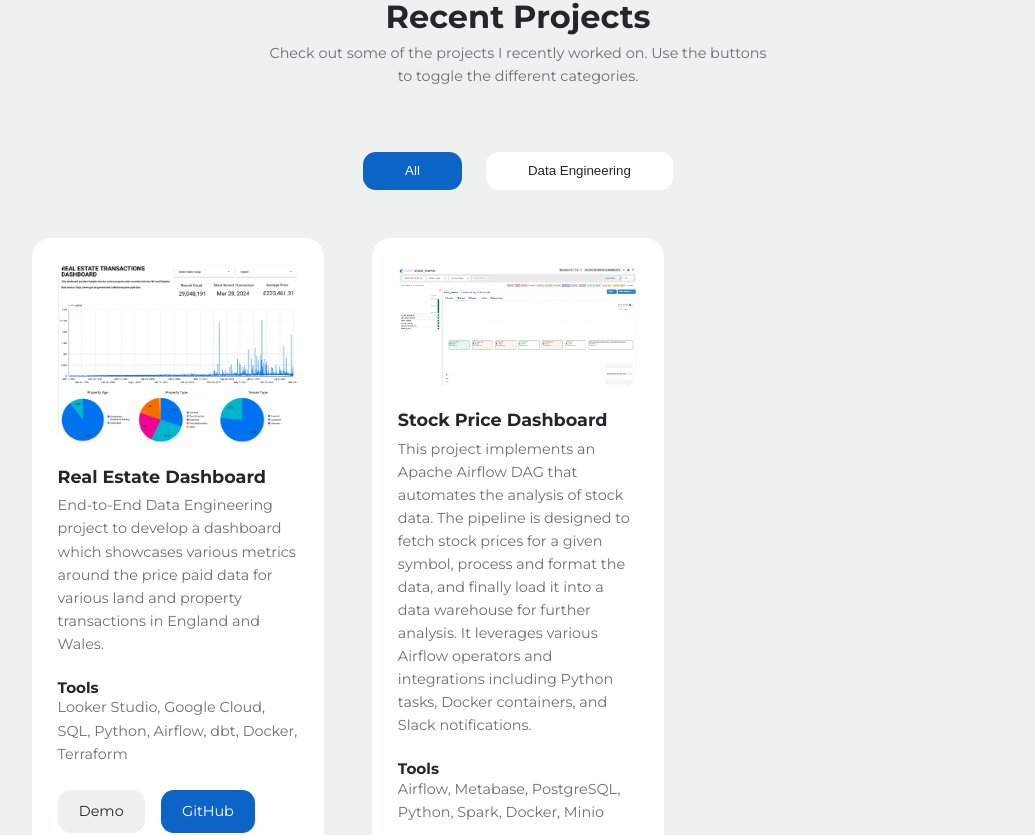
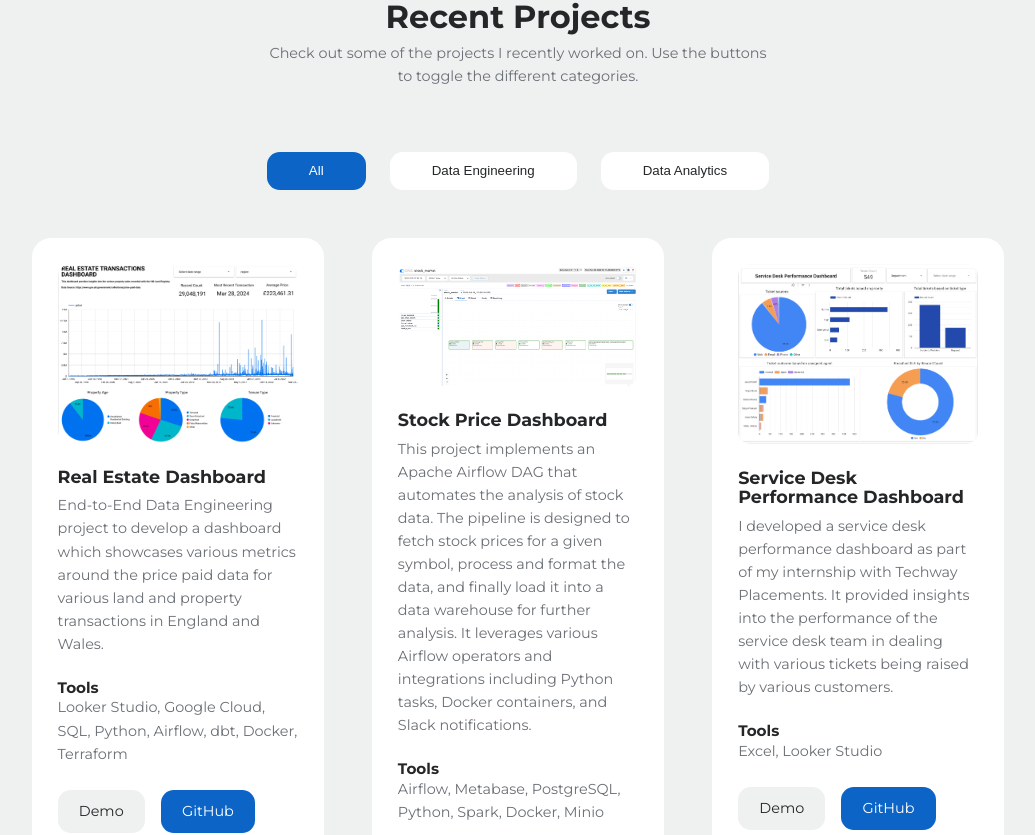
Before and after one commit to KenImade/portfolio_website, a React (Create React App) app: page / in a window 1280 px wide. Shown: the part 2826-3661 px from the top of the page, without its empty margins (122-1157 px from the left). Built offline with nearby package versions, Linux system fonts and the light colour scheme.

Commit message:
added service desk project

```diff
--- a/src/sections/portfolio/data.js
+++ b/src/sections/portfolio/data.js
@@ -1,5 +1,6 @@
 import realEstateDashboardImage from '../../assets/real_estate_dashboard.jpg';
 import stockMarketDagImage from '../../assets/stockMarketDAG.png';
+import serviceDeskImage from '../../assets/service_desk_dashboard.png';
 
 const data = [
     {
@@ -22,6 +23,16 @@ const data = [
         demo: "https://github.com/KenImade/stock_market_pipeline",
         github: "https://github.com/KenImade/stock_market_pipeline"
     },
+    {
+        id: 3,
+        category: 'data analytics',
+        image: serviceDeskImage,
+        title: "Service Desk Performance Dashboard",
+        desc: "I developed a service desk performance dashboard as part of my internship with Techway Placements. It provided insights into the performance of the service desk team in dealing with various tickets being raised by various customers.",
+        tools: ['Excel','Looker Studio'],
+        demo: "https://lookerstudio.google.com/s/pTsoz1HuqbE",
+        github: "https://lookerstudio.google.com/s/pTsoz1HuqbE"
+    },
 ]
 
 export default data;
```
Also changed, not shown: src/assets/service_desk_dashboard.png (added).
